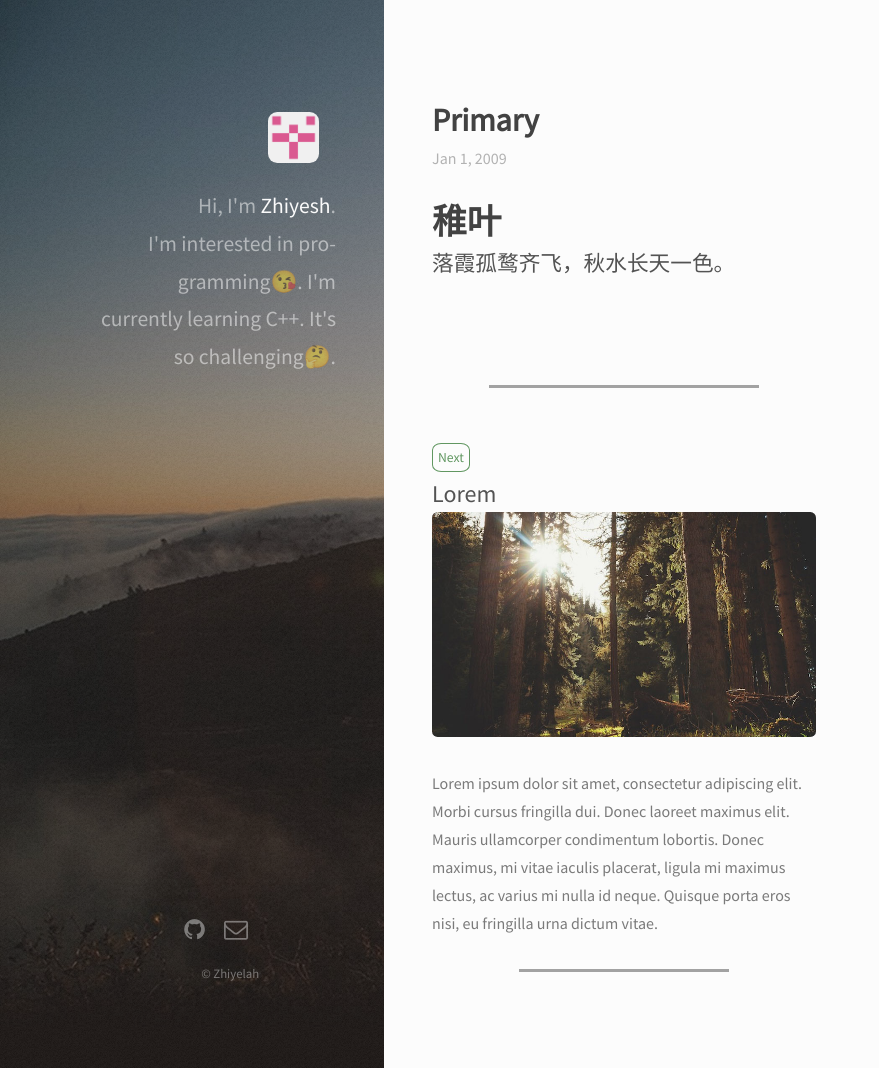
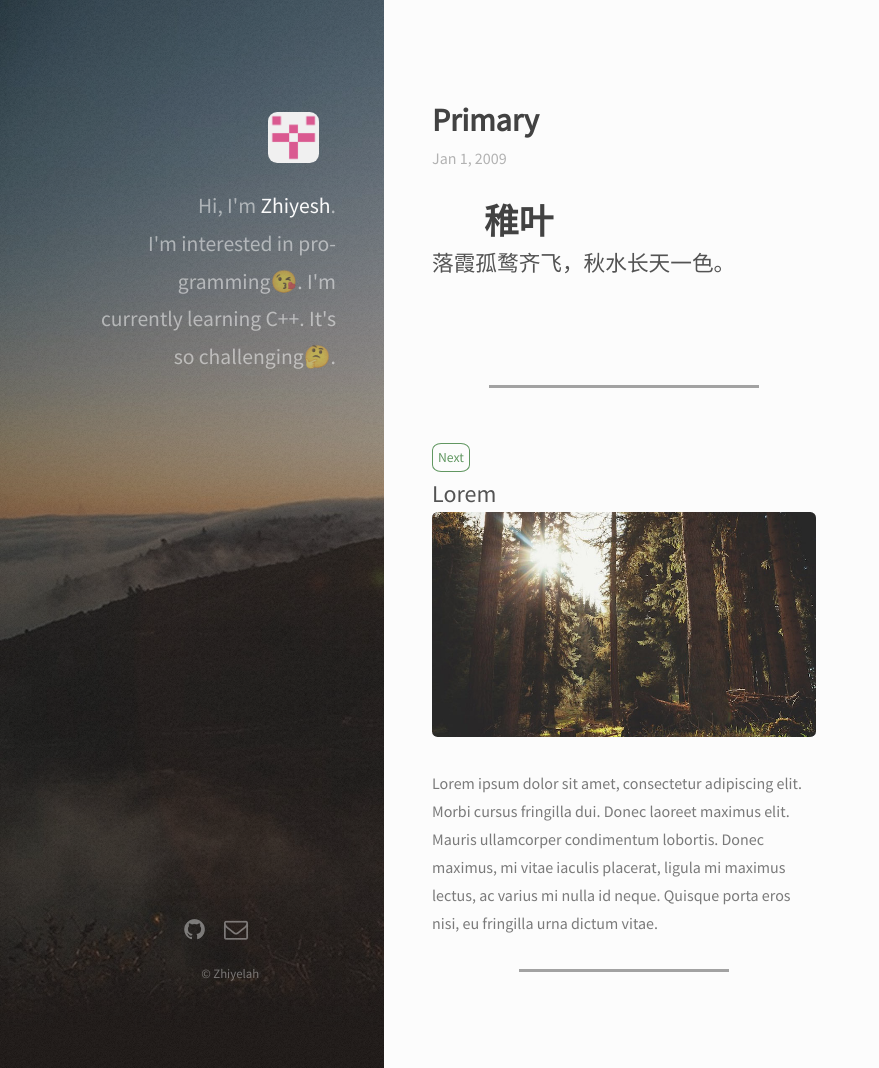
Before and after one commit to Zhiyelah/zhiyelah.github.io, a Jekyll site: the page built from _posts/2009-01-01-Primary.md, in a window 1280 px wide and 1068 px high. Shown: the whole window, without its empty margins (0-879 px from the left). Built offline with Jekyll 4.4.1, drawn with Linux system fonts in a browser that asks for light colours; nearby versions of some CDN libraries.

Commit message:
Update 2009-01-01-Primary.md

```diff
--- a/_posts/2009-01-01-Primary.md
+++ b/_posts/2009-01-01-Primary.md
@@ -2,5 +2,6 @@
 layout: post
 title: Primary
 ---
-# 稚叶
+<h1 id="稚叶" style="padding-left: 1.5em;">稚叶</h1>
+
 ### 落霞孤鹜齐飞，秋水长天一色。
```
